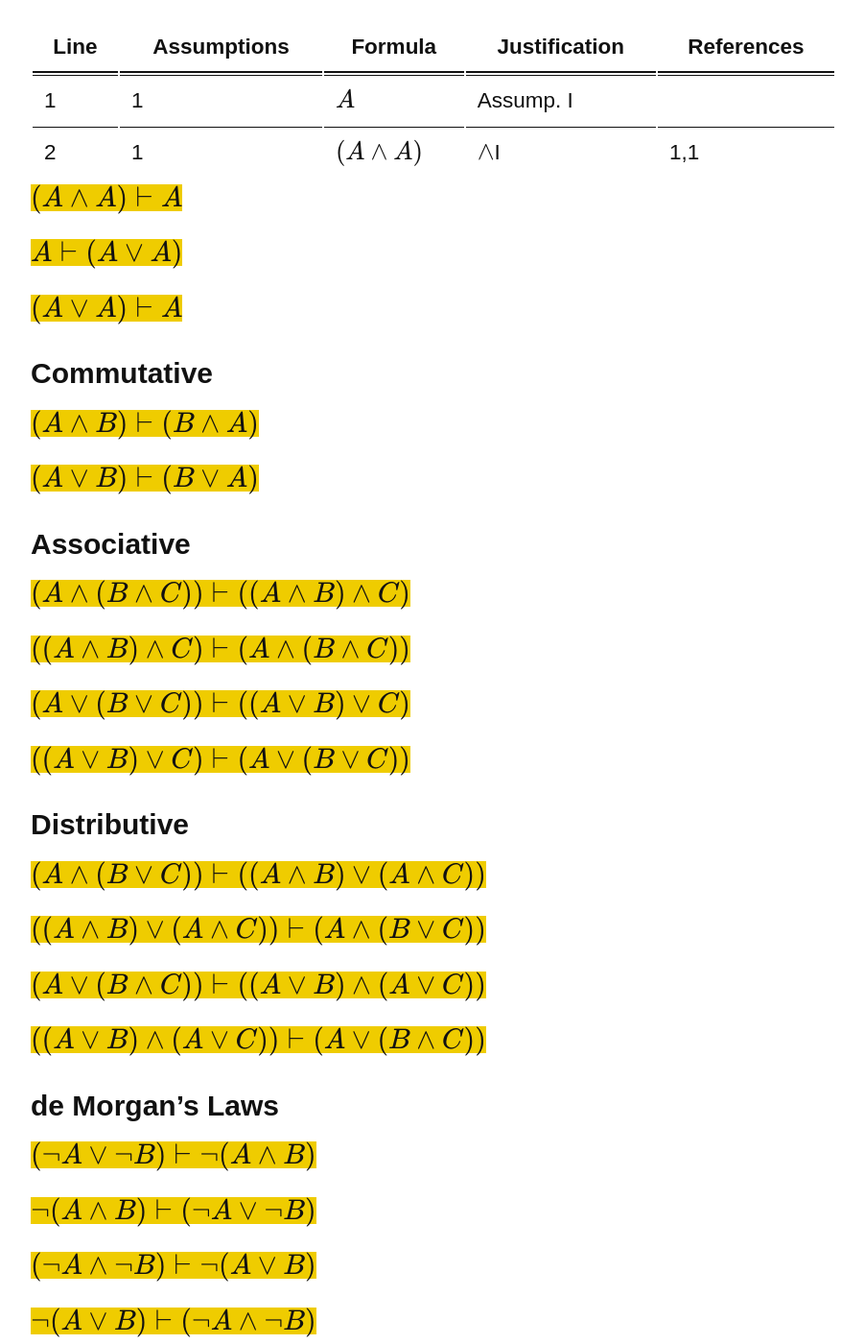
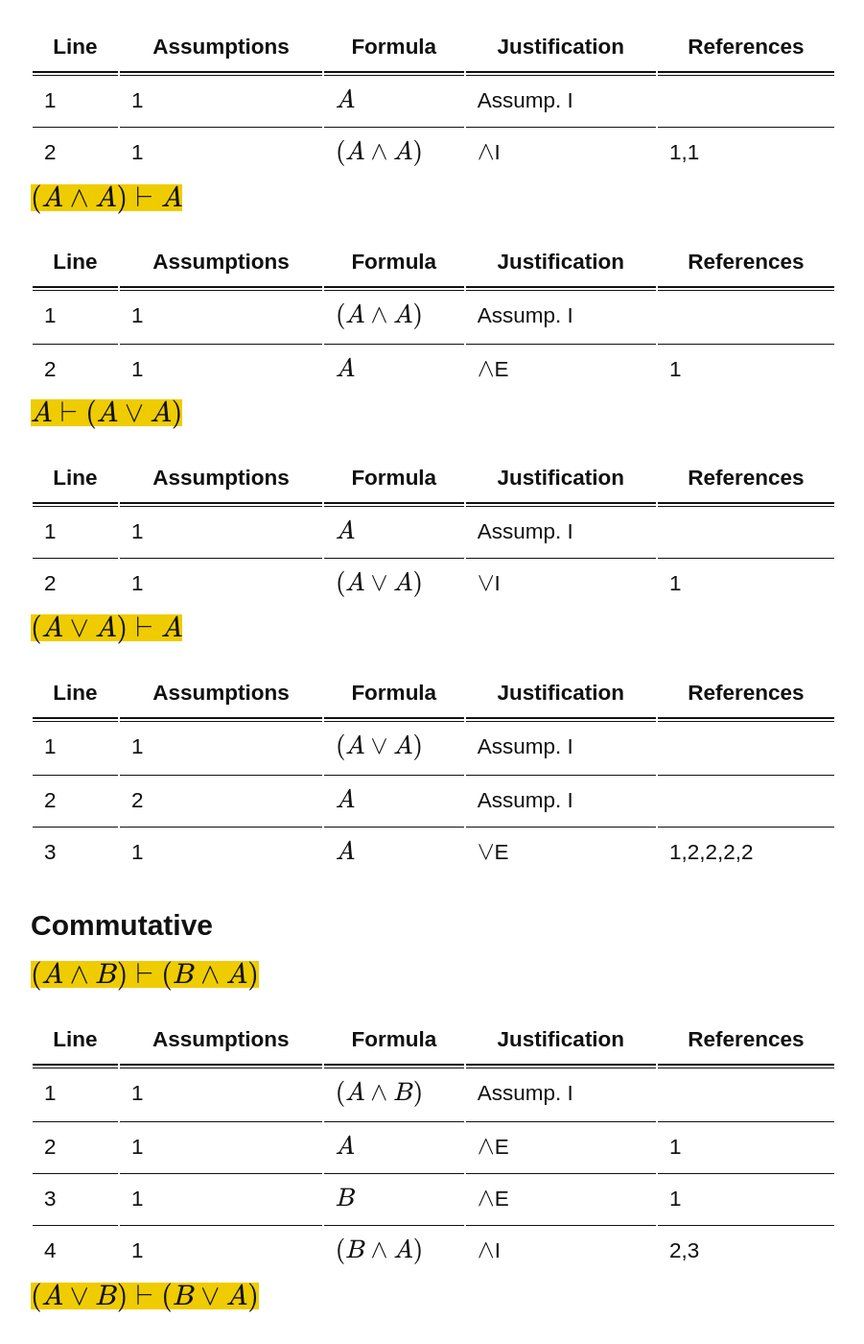
Before and after one commit to Phoebezuo/Phoebezuo.github.io, a Jekyll site: the page built from _posts/2020-12-18-Natural-Deduction-Proof.md, in a window 1280 px wide and 1400 px high, scrolled down 1349 px. Shown: the whole window at 96% size, without its empty margins (188-1089 px from the left). Built offline with Jekyll 4.4.1, drawn with Linux system fonts in a browser that asks for light colours; nearby versions of some CDN libraries; some web fonts are replaced; formulas are drawn with MathJax 3; comment, search, counter and statistics services are not loaded; some of the changed text lies outside the part shown.

Commit message:
Update 2020-12-18-Natural-Deduction-Proof.md

```diff
--- a/_posts/2020-12-18-Natural-Deduction-Proof.md
+++ b/_posts/2020-12-18-Natural-Deduction-Proof.md
@@ -42,15 +42,47 @@ categories: Logic Natural Deduction
 
 <span class="bg-yellow black" style="text-align: center; font-size:25px">$$(A \land A) \vdash A$$</span>
 
+| Line | Assumptions | Formula     | Justification            | References     |
+| ---- | ----------- | ----------- | ------------------------ | -------------- |
+| 1 | 1 | $$(A \land A)$$ | Assump. I |  |
+| 2 | 1 | $$A$$ | $$ \land $$E | 1 |
+
 <span class="bg-yellow black" style="text-align: center; font-size:25px">$$A \vdash (A \lor A)$$</span>
 
+| Line | Assumptions | Formula     | Justification            | References     |
+| ---- | ----------- | ----------- | ------------------------ | -------------- |
+| 1 | 1 | $$A$$ | Assump. I |  |
+| 2 | 1 | $$(A \lor A)$$ | $$ \lor $$I | 1 |
+
 <span class="bg-yellow black" style="text-align: center; font-size:25px">$$(A \lor A) \vdash A$$</span>
+
+| Line | Assumptions | Formula     | Justification            | References     |
+| ---- | ----------- | ----------- | ------------------------ | -------------- |
+| 1 | 1 | $$(A \lor A)$$ | Assump. I |  |
+| 2 | 2 | $$A$$ | Assump. I |  |
+| 3 | 1 | $$A$$ | $$ \lor $$E | 1,2,2,2,2 |
 
 ## Commutative
 
 <span class="bg-yellow black" style="text-align: center; font-size:25px">$$(A \land B) \vdash (B \land A)$$</span>
 
+| Line | Assumptions | Formula     | Justification            | References     |
+| ---- | ----------- | ----------- | ------------------------ | -------------- |
+| 1 | 1 | $$(A \land B)$$ | Assump. I |  |
+| 2 | 1 | $$A$$ | $$ \land $$E | 1 |
+| 3 | 1 | $$B$$ | $$ \land $$E | 1 |
+| 4 | 1 | $$(B \land A)$$ | $$ \land $$I | 2,3 |
+
 <span class="bg-yellow black" style="text-align: center; font-size:25px">$$(A \lor B) \vdash (B \lor A)$$</span>
+
+| Line | Assumptions | Formula     | Justification            | References     |
+| ---- | ----------- | ----------- | ------------------------ | -------------- |
+| 1 | 1 | $$(A \lor B)$$ | Assump. I |  |
+| 2 | 2 | $$A$$ | Assump. I |  |
+| 3 | 2 | $$(B \lor A)$$ | $$ \lor $$I | 2 |
+| 4 | 4 | $$B$$ | Assump. I |  |
+| 5 | 4 | $$(B \lor A)$$ | $$ \lor $$I | 4 |
+| 6 | 1 | $$(B \lor A)$$ | $$ \lor $$E | 1,2,3,4,5 |
 
 ## Associative
 
@@ -203,9 +235,9 @@ categories: Logic Natural Deduction
 
 | Line | Assumptions | Formula          | Justification | References |
 | ---- | ----------- | ---------------- | ------------- | ---------- |
-| 1    | 1           | $ \forall xF(x)$ | Assump. I     |            |
-| 2    | 1           | $F(c)$           | $ \forall $E  | 1          |
-| 3    | 1           | $ \exists xF(x)$ | $ \exists $I  | 2          |
+| 1    | 1           | $$ \forall xF(x)$$ | Assump. I     |            |
+| 2    | 1           | $$F(c)$$           | $$ \forall $$E  | 1          |
+| 3    | 1           | $$ \exists xF(x)$$ | $$ \exists $$I  | 2          |
 
 <span class="bg-yellow black" style="text-align: center; font-size:25px">$$\exists x \forall y F(x,y) \vdash \forall x \exists y F(x,y)$$</span>
 
```
Also changed, not shown: other parts of _posts/2020-12-18-Natural-Deduction-Proof.md (+2 -0 lines).
